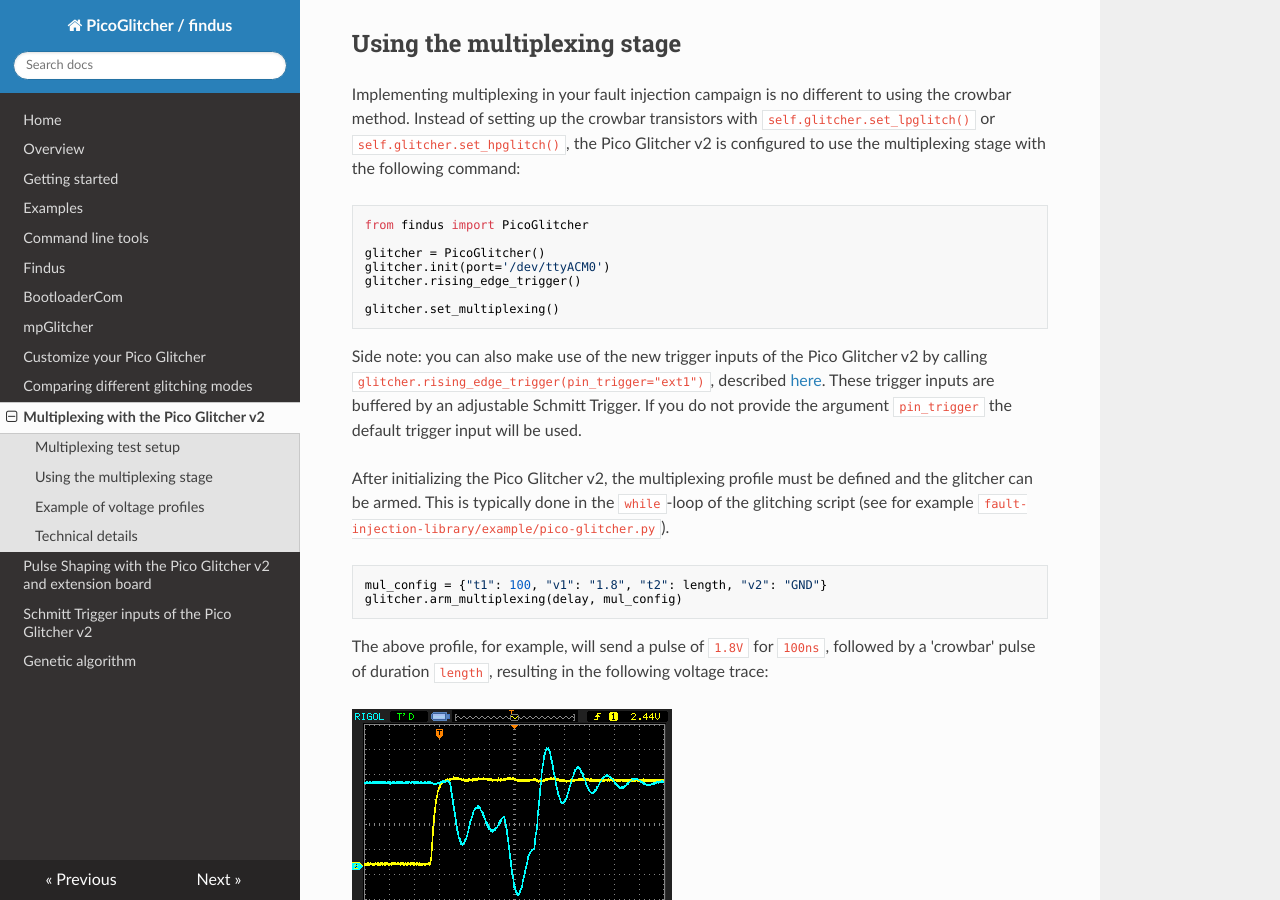
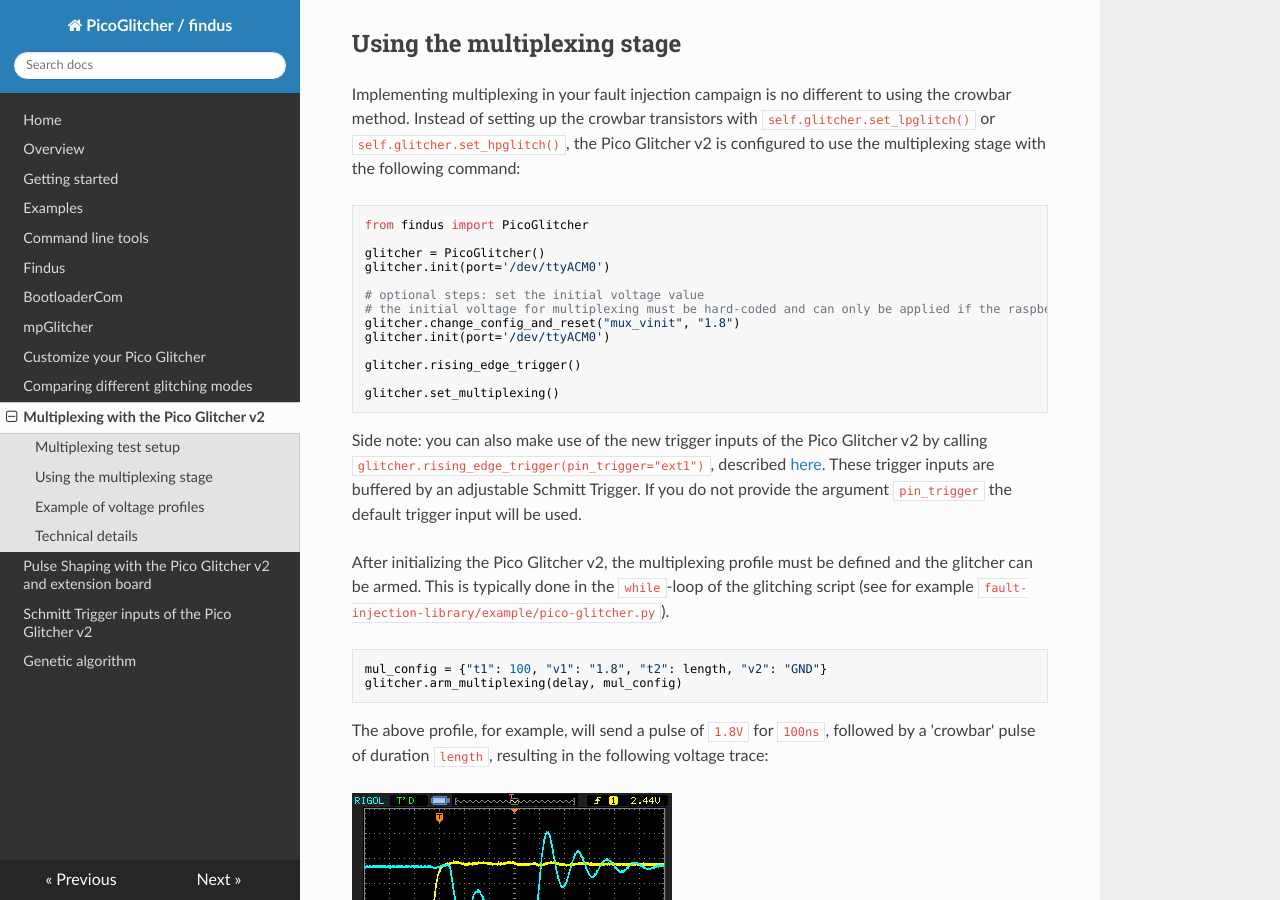
Before and after one commit to MKesenheimer/fault-injection-library, an MkDocs documentation site: the page built from docs/multiplexing.md, in a window 1280 px wide and 900 px high, scrolled down 1279 px. Built offline with MkDocs 1.6.1, drawn with Linux system fonts in a browser that asks for light colours; nearby versions of some CDN libraries.

Commit message:
Documentation

```diff
--- a/docs/multiplexing.md
+++ b/docs/multiplexing.md
@@ -26,6 +26,12 @@
 
 glitcher = PicoGlitcher()
 glitcher.init(port='/dev/ttyACM0')
+
+# optional steps: set the initial voltage value
+# the initial voltage for multiplexing must be hard-coded and can only be applied if the raspberry pi pico is reset and re-initialized.
+glitcher.change_config_and_reset("mux_vinit", "1.8")
+glitcher.init(port='/dev/ttyACM0')
+
 glitcher.rising_edge_trigger()
 
 glitcher.set_multiplexing()
```
